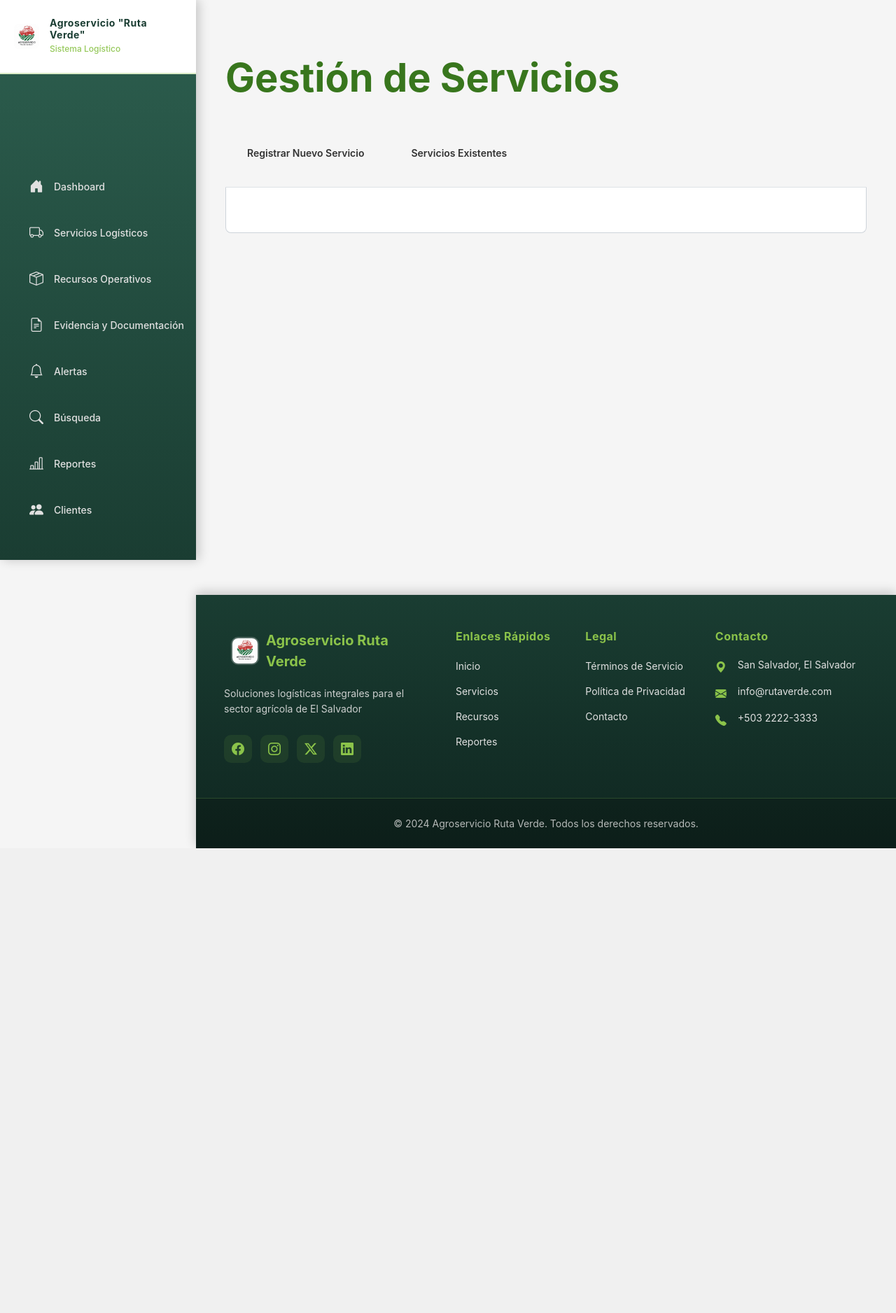
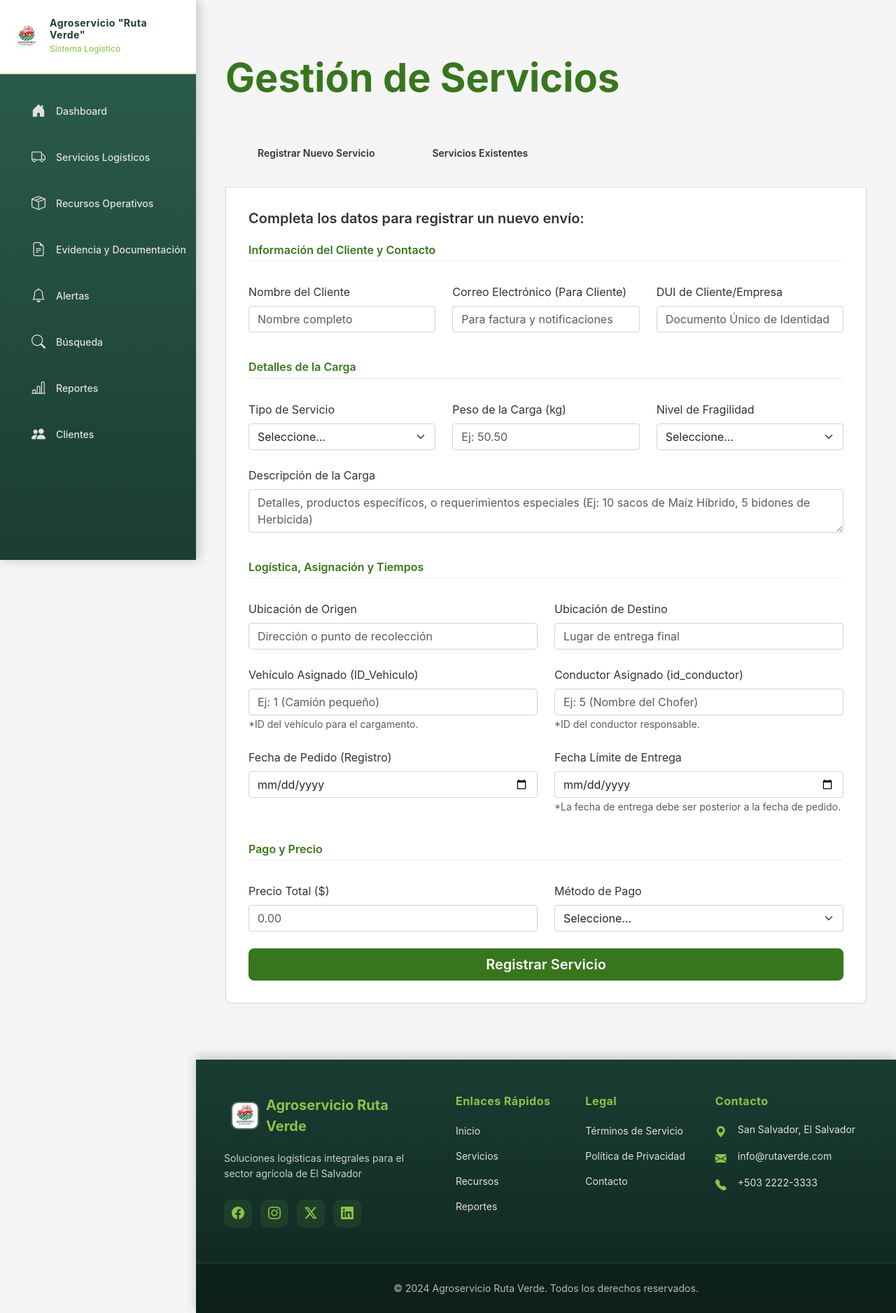
Before and after one commit to Josereph/Agroservicio_RutaVerde, a Python web app: template app/templates/Modules/Gestion_Servicio/Vista2.html in a window 1280 px wide. Shown: the whole page at 70% size. Before the commit the page ends 1212 px from the top, so only its background shows below. Run offline with Jinja, Linux system fonts and the light colour scheme; the template is opened without the code that fills it, so the values that code supplies are empty.

Commit message:
Arreglos finales despues de merge

```diff
--- a/app/static/css/cards.css
+++ b/app/static/css/cards.css
@@ -9,7 +9,6 @@
     --card-shadow: 0 6px 18px rgba(34,51,43,0.08);
     --glass: rgba(255,255,255,0.6);
     --radius: 12px;
-    --primary-green: #38761d;
     --primary-green: #38761d;
 }
 
@@ -141,12 +140,8 @@
 .btn-cta.secondary{
     background: transparent;
     color: var(--verde-oscuro);
-
     border: 1px solid #38761d;
     border: 1px solid rgba(31,138,62,0.12);
-
-    border: 1px solid rgba(31,138,62,0.12);
-
     box-shadow: none;
 }
 .status{
--- a/app/static/css/footer.css
+++ b/app/static/css/footer.css
@@ -282,3 +282,4 @@
 .footer-section:nth-child(2) { animation-delay: 0.2s; }
 .footer-section:nth-child(3) { animation-delay: 0.3s; }
 .footer-section:nth-child(4) { animation-delay: 0.4s; }
+.footer-section:nth-child(4) { animation-delay: 0.4s; }
--- a/app/static/css/sidebar.css
+++ b/app/static/css/sidebar.css
@@ -313,102 +313,4 @@ main {
 .nav-item:nth-child(6) { animation-delay: 0.35s; }
 .nav-item:nth-child(7) { animation-delay: 0.4s; }
 .nav-item:nth-child(8) { animation-delay: 0.45s; }
-
-/* ===== ANIMACIONES JQUERY - Efecto Paleta de Carga ===== */
-
-/* Barra de progreso animada */
-.nav-link::after {
-    content: '';
-    position: absolute;
-    bottom: 0;
-    left: 0;
-    width: 0;
-    height: 3px;
-    background: linear-gradient(90deg,
-        var(--color-accent) 0%,
-        var(--color-accent-light) 50%,
-        var(--color-accent) 100%);
-    background-size: 200% 100%;
-    transition: width 0.4s ease;
-    animation: shimmer 1.5s infinite;
-}
-
-@keyframes shimmer {
-    0% {
-        background-position: -200% 0;
-    }
-    100% {
-        background-position: 200% 0;
-    }
-}
-
-.nav-link:hover::after {
-    width: 100%;
-}
-
-.nav-link.active::after {
-    width: 100%;
-    height: 4px;
-    animation: shimmer 2s infinite, pulse-glow 1.5s infinite;
-}
-
-@keyframes pulse-glow {
-    0%, 100% {
-        box-shadow: 0 0 5px var(--color-accent);
-    }
-    50% {
-        box-shadow: 0 0 15px var(--color-accent-light);
-    }
-}
-
-/* Efecto de fondo progresivo */
-.nav-link .progress-bg {
-    position: absolute;
-    top: 0;
-    left: -100%;
-    width: 100%;
-    height: 100%;
-    background: linear-gradient(90deg,
-        transparent 0%,
-        var(--color-bg-hover) 50%,
-        transparent 100%);
-    transition: left 0.5s ease;
-    pointer-events: none;
-    z-index: -1;
-}
-
-.nav-link:hover .progress-bg {
-    left: 100%;
-}
-
-/* Efecto de brillo en el icono */
-.nav-link i::before {
-    transition: all 0.3s ease;
-}
-
-.nav-link:hover i::before,
-.nav-link.active i::before {
-    filter: drop-shadow(0 0 8px var(--color-accent));
-}
-
-/* Estilos para el efecto ripple */
-.ripple-effect {
-    position: absolute;
-    border-radius: 50%;
-    background: rgba(139, 195, 74, 0.5);
-    width: 0;
-    height: 0;
-    top: 50%;
-    left: 50%;
-    transform: translate(-50%, -50%);
-    animation: ripple-animation 0.6s ease-out;
-    pointer-events: none;
-}
-
-@keyframes ripple-animation {
-    to {
-        width: 200%;
-        height: 200%;
-        opacity: 0;
-    }
-}
+.nav-item:nth-child(8) { animation-delay: 0.45s; }
--- a/app/templates/Modules/Gestion_Servicio/Vista2.html
+++ b/app/templates/Modules/Gestion_Servicio/Vista2.html
@@ -10,7 +10,7 @@
 
         <ul class="nav nav-tabs" id="serviciosTab" role="tablist">
             <li class="nav-item" role="presentation">
-                <button class="nav-link tab-link" id="registro-tab" data-bs-toggle="tab" data-bs-target="#registro" type="button" role="tab" aria-controls="registro" aria-selected="false">
+                <button class="nav-link active tab-link" id="registro-tab" data-bs-toggle="tab" data-bs-target="#registro" type="button" role="tab" aria-controls="registro" aria-selected="true">
                     Registrar Nuevo Servicio
                 </button>
             </li>
@@ -22,7 +22,7 @@
         </ul>
 
         <div class="tab-content tab-content-card" id="serviciosTabContent">
-            <div class="tab-pane fade" id="registro" role="tabpanel" aria-labelledby="registro-tab">
+            <div class="tab-pane fade show active" id="registro" role="tabpanel" aria-labelledby="registro-tab">
                 <h2 class="h5 mb-4 text-secondary-title">Completa los datos para registrar un nuevo envío:</h2>
 
                 <form action="#" method="POST">
@@ -130,11 +130,9 @@
                         </div>
 
                         <div class="col-12 mt-4">
-                            <div class="d-flex justify-content-end">
-                                <button type="submit" class="btn btn-lg primary-submit-btn w-60 w-md-50">
-                                    <i class="fas fa-save me-2"></i> Registrar Servicio
-                                </button>
-                            </div>
+                            <button type="submit" class="btn btn-lg w-100 primary-submit-btn">
+                                <i></i> Registrar Servicio
+                            </button>
                         </div>
                     </div>
                 </form>
@@ -169,47 +167,38 @@
                         <tbody>
                             <tr>
                                 <td>SRV-001</td>
-                                <td>José Diego C. (0123...)</td>
-                                <td>Semilla Maíz (50.5kg)</td>
-                                <td>Sonsonate / Ahuachapán</td>
-                                <td>$45.00</td>
+                                <td>José Diego C.</td>
+                                <td>Semilla Maíz</td>
+                                <td>2025-11-28</td>
                                 <td><span class="badge bg-warning text-dark">En Camión</span></td>
                                 <!-- CORRECCIÓN: Usar d-flex y gap-1 para asegurar la alineación horizontal -->
                                 <td>
-                                    <div class="d-flex gap-1">
-                                        <a href="/editarservicio" class="btn btn-sm btn-success"><i class="">Editar</i></a>
-                                        <button class="btn btn-sm btn-danger"><i>Eliminar</i></button>
-                                    </div>
+                                    <button class="btn btn-sm btn-success me-1" title="Editar Servicio"><i>Editar</i></button>
+                                    <button class="btn btn-sm btn-danger" title="Eliminar Servicio"><i>Eliminar</i></button>
                                 </td>
                             </tr>
                             <tr>
                                 <td>SRV-002</td>
-                                <td>René A. H. (9876...)</td>
-                                <td>Abono Orgánico (100kg)</td>
-                                <td>La Paz / San Vicente</td>
-                                <td>$75.50</td>
+                                <td>René A. Hernández</td>
+                                <td>Abono Orgánico</td>
+                                <td>2025-11-20</td>
                                 <td><span class="badge bg-primary">En Ruta</span></td>
                                 <!-- CORRECCIÓN: Usar d-flex y gap-1 -->
                                 <td>
-                                    <div class="d-flex gap-1">
-                                        <a href="/editarservicio" class="btn btn-sm btn-success">Editar</a>
-                                        <button class="btn btn-sm btn-danger"><i>Eliminar</i></button>
-                                    </div>
+                                    <button class="btn btn-sm btn-success me-1"><i>Editar</i></button>
+                                    <button class="btn btn-sm btn-danger"><i>Eliminar</i></button>
                                 </td>
                             </tr>
                             <tr>
                                 <td>SRV-003</td>
-                                <td>Joseph O. (5432...)</td>
-                                <td>Fertilizante Líquido (Frágil)</td>
-                                <td>San Salvador / La Libertad</td>
-                                <td>$120.00</td>
+                                <td>Joseph Orellana</td>
+                                <td>Fertilizante Líquido</td>
+                                <td>2025-11-15</td>
                                 <td><span class="badge bg-success">Entregado</span></td>
                                 <!-- CORRECCIÓN: Usar d-flex y gap-1 (botones deshabilitados) -->
                                 <td>
-                                    <div class="d-flex gap-1">
-                                        <button class="btn btn-sm btn-success" disabled><i class="">Editar</i></button>
-                                        <button class="btn btn-sm btn-danger" disabled><i>Eliminar</i></button>
-                                    </div>
+                                    <button class="btn btn-sm btn-success me-1" disabled><i>Editar</i></button>
+                                    <button class="btn btn-sm btn-danger" disabled><i>Eliminar</i></button>
                                 </td>
                             </tr>
                         </tbody>
--- a/app/templates/layouts/base.html
+++ b/app/templates/layouts/base.html
@@ -35,11 +35,6 @@
             <ul class="nav flex-column">
                 <li class="nav-item">
                     <a class="nav-link" href="{{ url_for('main.index') }}" id="nav-inicio">
-
-            <!-- Navigation Menu -->
-            <ul class="nav flex-column">
-                <li class="nav-item">
-                    <a class="nav-link" href="/inicio" id="nav-inicio">
                         <i class="bi bi-house-door-fill"></i>
                         <span>Dashboard</span>
                     </a>
@@ -52,12 +47,12 @@
                 </li>
                 <li class="nav-item">
                     <a class="nav-link" href="{{ url_for('main.recursos') }}" id="nav-recursos">
-                        <i class="bi bi-box-seam"></i>
-                        <span>Recursos Operativos</span>
+                             <i class="bi bi-box-seam"></i>
+                              <span>Recursos Operativos</span>  <!--Joseph estuvo aqui xdxd-->
                     </a>
                 </li>
                 <li class="nav-item">
-                    <a class="nav-link" href="/gestion_evidencia" id="nav-evidencia">
+                    <a class="nav-link" href="{{ url_for('main.gestion_evidencia') }}" id="nav-evidencia">
                         <i class="bi bi-file-earmark-text"></i>
                         <span>Evidencia y Documentación</span>
                     </a>
@@ -86,19 +81,6 @@
                         <span>Clientes</span>
                     </a>
                 </li>
-            <ul class ="nav flex-column">
-                <li class="nav-item"><a class="nav-link active" href="/inicio"><i class="bi bi-house"></i>Inicio</a></li>
-                <li class="nav-item"><a class="nav-link active" href="/servicios"><i class="bi bi-briefcase"></i>Servicios</a></li>
-                <li class="nav-item"><a class="nav-link active" href="/recursos"><i class="bi bi-geo-alt"></i>Recursos</a></li>
-                <li class="nav-item"><a class="nav-link active" href="/gestion_evidencia"><i class="bi bi-envelope"></i>Evidencia y documentacion</li>
-                <li class="nav-item"><a class="nav-link active" href="/alertas"><i class="bi bi-telephone"></i>Alertas</a></li>
-                <li class="nav-item"><a class="nav-link active" href="/ubicaciones"><i class="bi bi-geo-alt"></i>Ubicaciones</a></li>
-
-                <li class="nav-item"><a class="nav-link active" href="/busqueda"><i class="bi bi-gear"></i>Busqueda</a></li>
-                <li class="nav-item"><a class="nav-link active" href="/Reportes"><i class="bi bi-gear"></i>Reportes</a></li>
-                <li class="nav-item"><a class="nav-link active" href="/configuracion"><i class="bi bi-gear"></i>Configuracion</a></li>
-
-
             </ul>
         </nav>
     </header>
```
Also changed, not shown: app/templates/Modules/Gestion_Ubicaciones/Vista4.html (+28 -0 lines), app/templates/modules/Gestion_Evidencia/Vista.html (+7 -0 lines).
